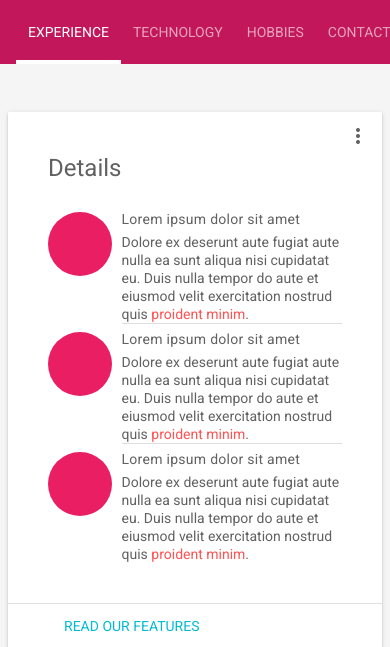
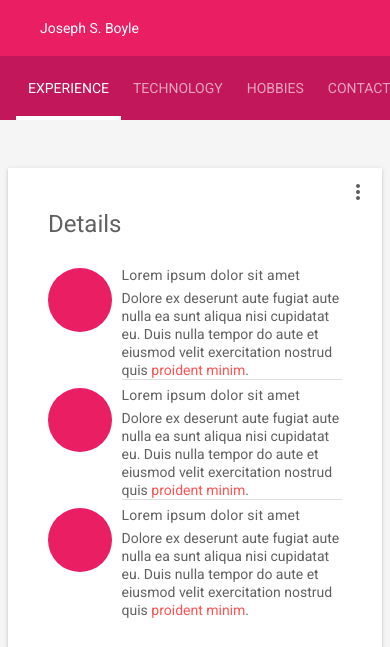
Before and after one commit to JosephSBoyle/Portfolio-App, a Python web app: template app/templates/index.html in a window 390 px wide. Shown: the top 647 px of the page. Run offline with Jinja, Linux system fonts and the light colour scheme; the template is opened without the code that fills it, so the values that code supplies are empty.

Commit message:
un hide title on small screens

```diff
--- a/app/templates/index.html
+++ b/app/templates/index.html
@@ -67,7 +67,7 @@
 <body class="mdl-demo mdl-color--grey-100 mdl-color-text--grey-700 mdl-base">
   <div class="mdl-layout mdl-js-layout mdl-layout--fixed-header">
     <header class="mdl-layout__header mdl-layout__header--scroll mdl-color--primary">
-      <div class="mdl-layout--large-screen-only mdl-layout__header-row">
+      <div class="mdl-layout mdl-layout__header-row">
         <h3>Joseph S. Boyle</h3>
       </div>
       <div class="mdl-layout__tab-bar mdl-js-ripple-effect mdl-color--primary-dark">
```
